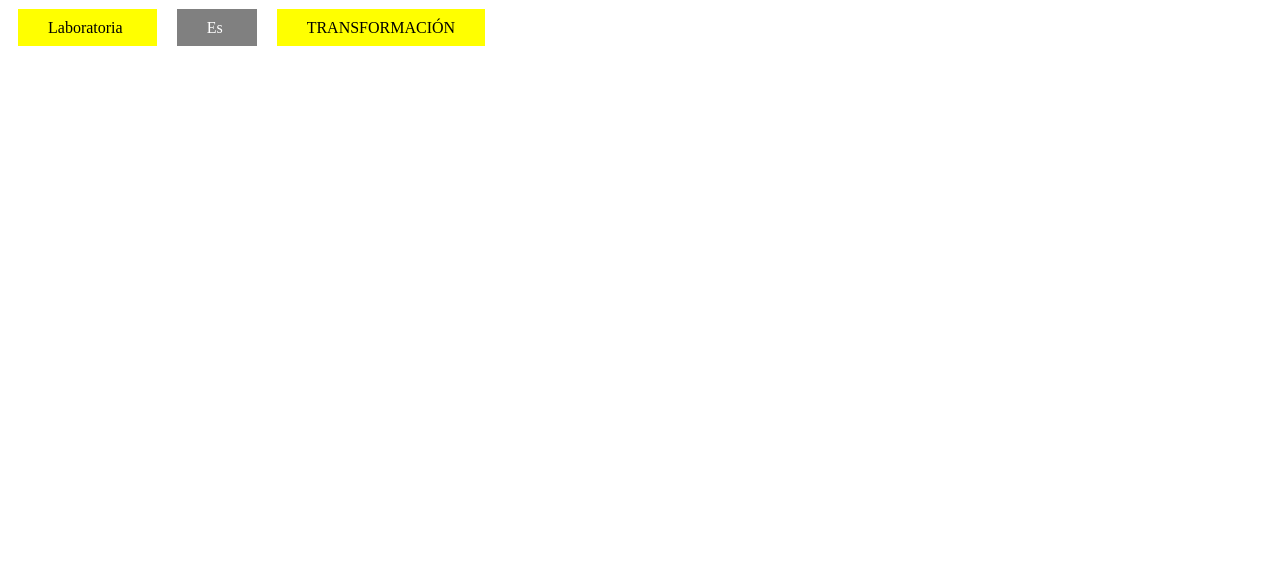
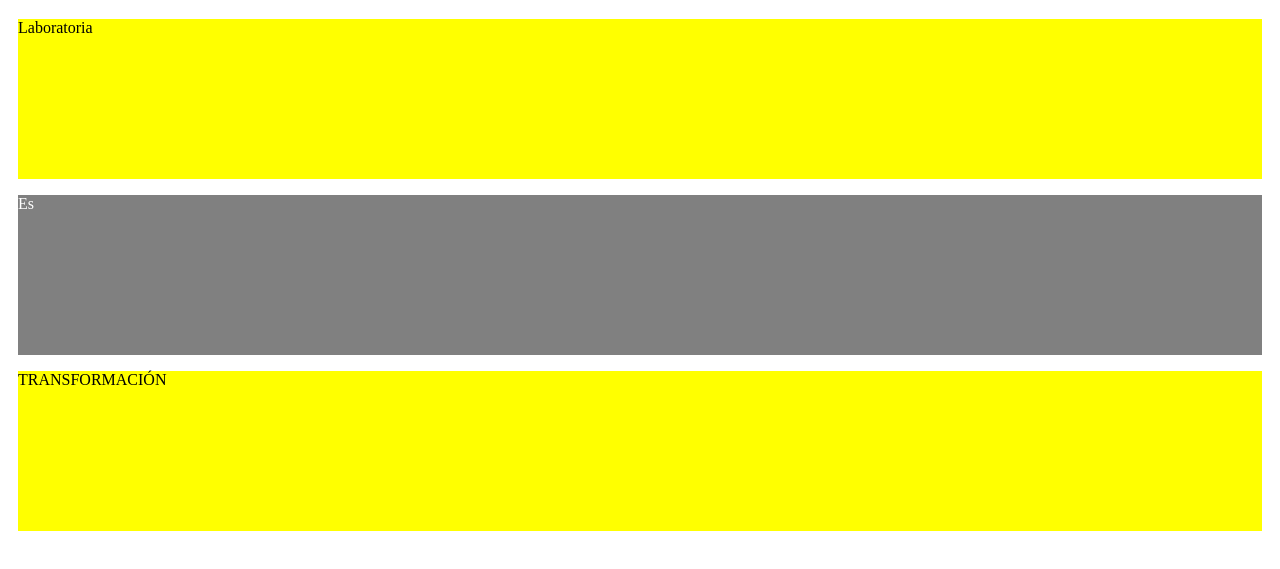
Before and after one commit to belenha/banderas-laboratoria, a plain HTML site: page index.html in a window 1280 px wide. Shown: the part 61-630 px from the top of the page. Drawn offline with Linux system fonts and the light colour scheme.

Commit message:
Se agrega la primera solucion del ejercicio que es ponerlas en block

```diff
--- a/css/main.css
+++ b/css/main.css
@@ -1,7 +1,7 @@
-.bandera, .bandera p{
-  display: inline;
+.bandera{
+  display: block;
   margin: 0px 10px;
-  padding: 10px 10px;
+  height: 20vh;
 }
 
 .amarillo{
```
